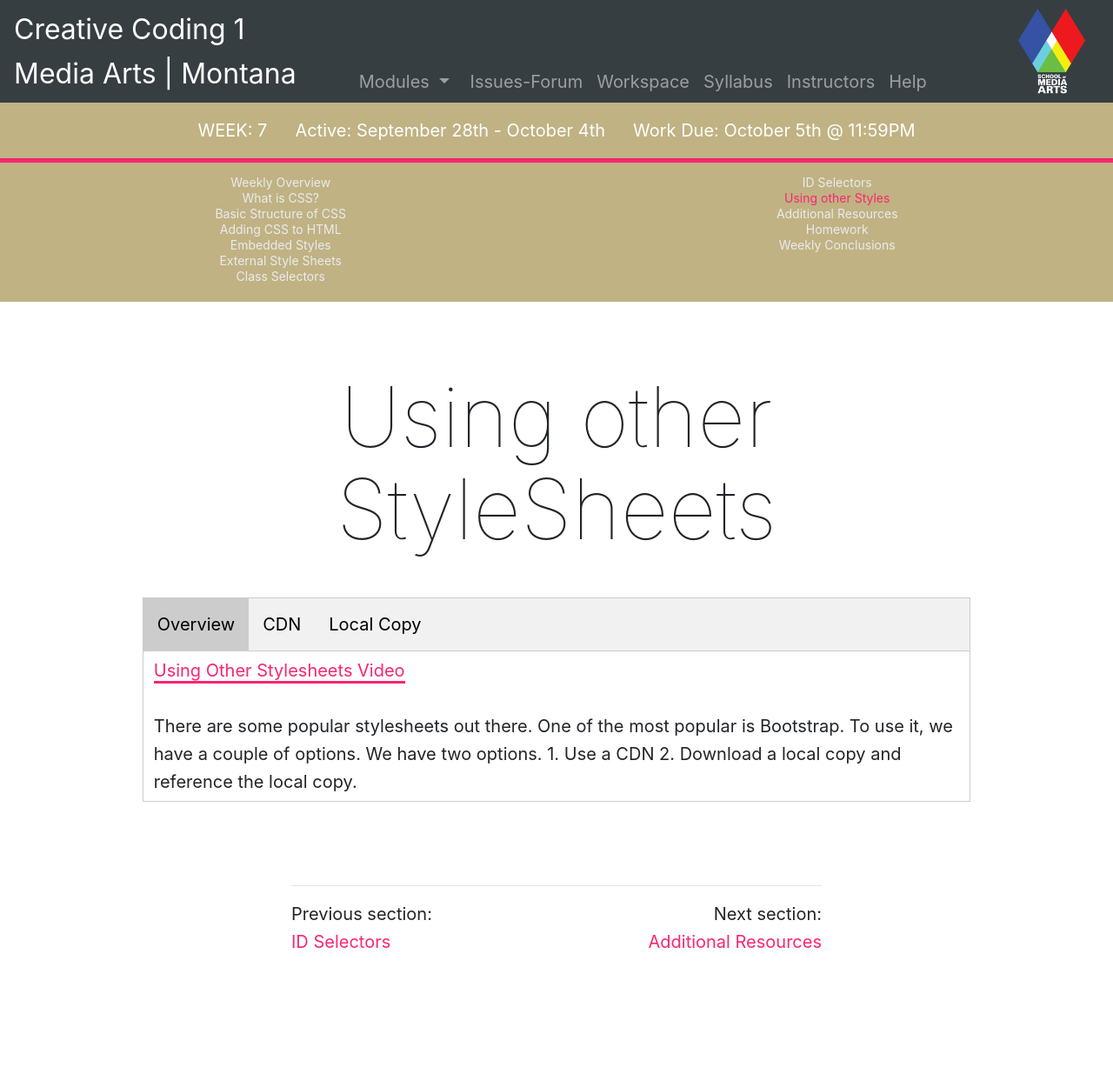
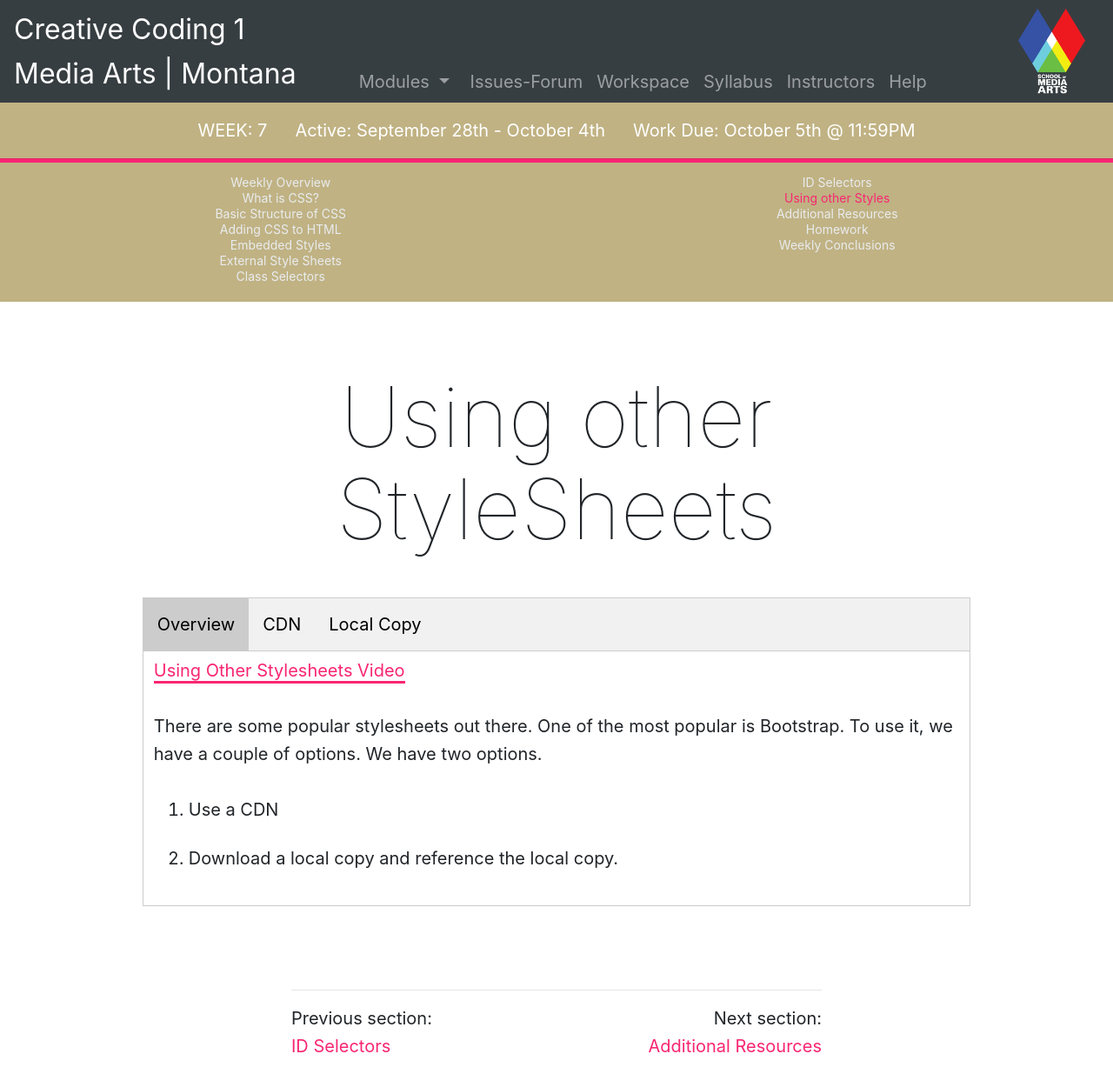
Before and after one commit to Montana-Media-Arts/120_CreativeCoding1-Fall2020, a Jekyll site: the page built from modules/week-7/_posts/2017-01-10-using-other-stylesheets.md, in a window 1280 px wide. Shown: the whole page at 87% size. Built offline with Jekyll 4.4.1, drawn with Linux system fonts in a browser that asks for light colours; nearby versions of some CDN libraries; a script that is not in the unit is left out; before the commit the page ends 1115 px from its top, so only the background shows below that.

Commit message:
Update 2017-01-10-using-other-stylesheets.md

```diff
--- a/modules/week-7/_posts/2017-01-10-using-other-stylesheets.md
+++ b/modules/week-7/_posts/2017-01-10-using-other-stylesheets.md
@@ -17,11 +17,12 @@ jotted: true
 
 <p><a href="//www.youtube.com/embed/qu0rslp1jho" data-lity> Using Other Stylesheets Video</a></p>
 
-There are some popular stylesheets out there. One of the most popular is Bootstrap.  To use it, we have a couple of options. We have two options.
+<p>There are some popular stylesheets out there. One of the most popular is Bootstrap.  To use it, we have a couple of options. We have two options.</p>
 
-1. Use a CDN
-2. Download a local copy and reference the local copy.
-
+<ol>
+<li>Use a CDN</li>
+<li>Download a local copy and reference the local copy.</li>
+</ol>
 </div>
 
 <div id="CDN" class="tabcontent">
```
